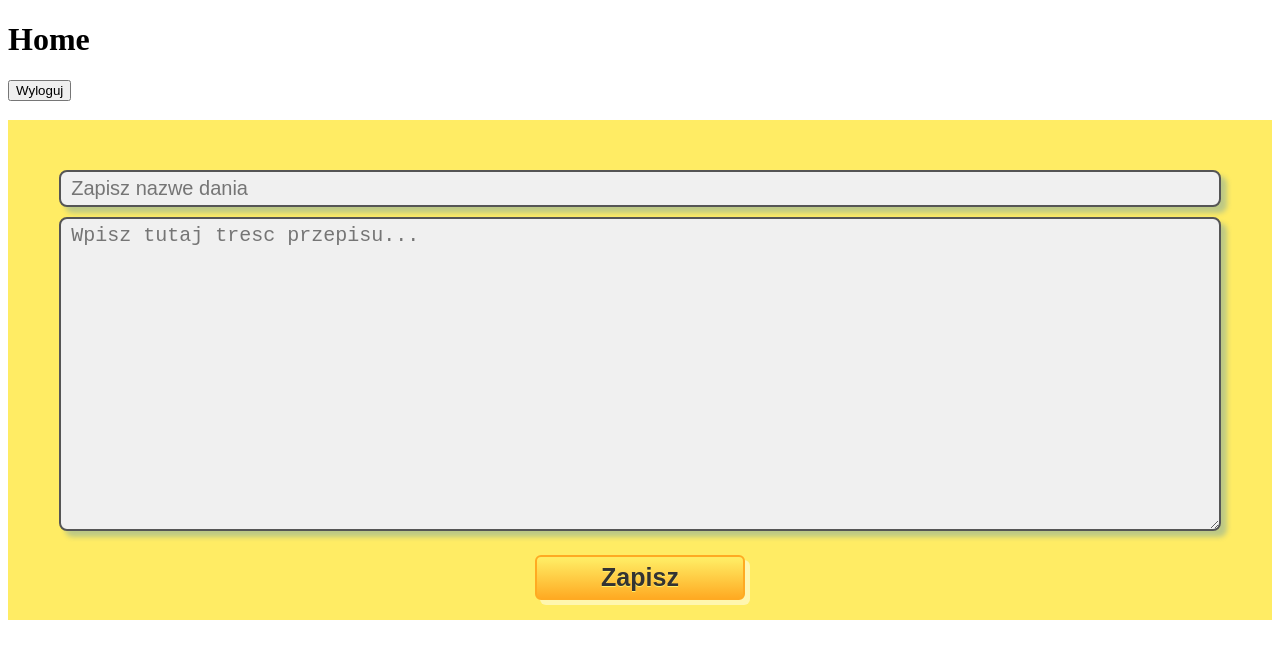
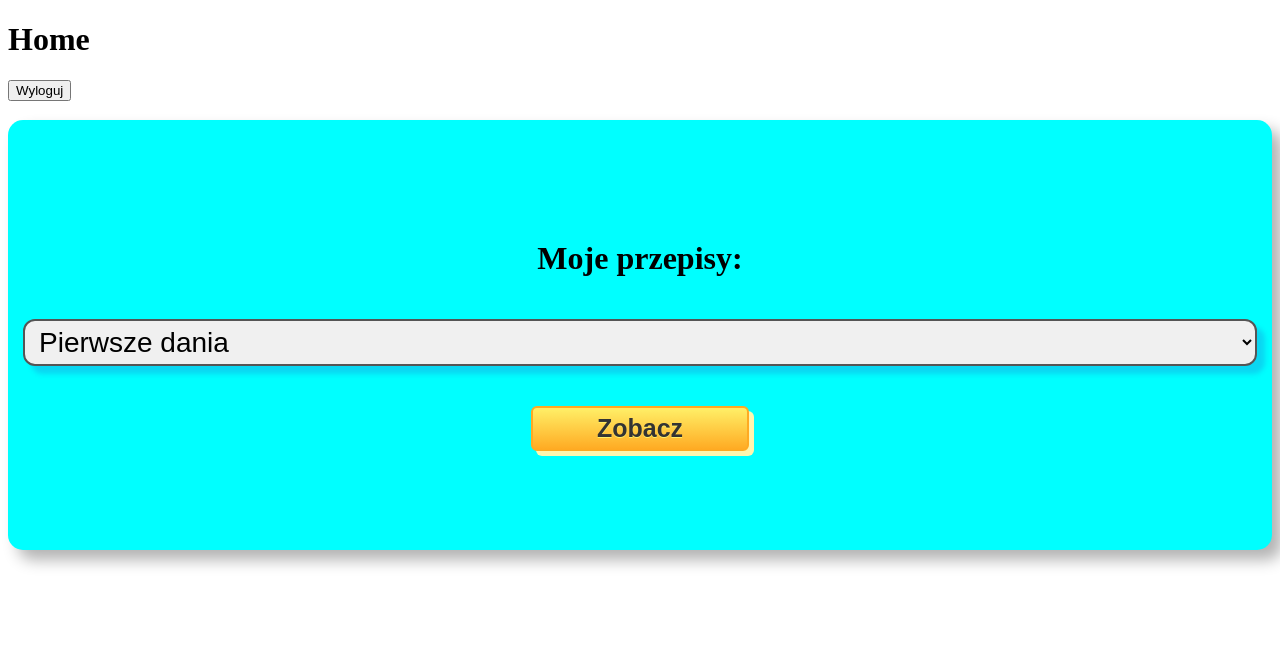
Before and after one commit to stolarnia-eko/test_web_app, a plain HTML site: page htmls/home.html in a window 1280 px wide. Drawn offline with Linux system fonts and the light colour scheme; no server answers.

Commit message:
Update home.css

```diff
--- a/style/home.css
+++ b/style/home.css
@@ -6,8 +6,8 @@ body {
 
 }
 .container{
-    /* display: flex; */
-	display: none;
+    display: flex;
+	/* display: none; */
     flex-direction: column;
     align-items: center;
     justify-content: center;
@@ -60,7 +60,7 @@ select{
 }
 /* --------- */
 .save-recipe{
-	display: block;
+	display: none;
 	text-align: center;
 	background-color: #ffec64;
 	padding: 20px 0 20px 0;
```
